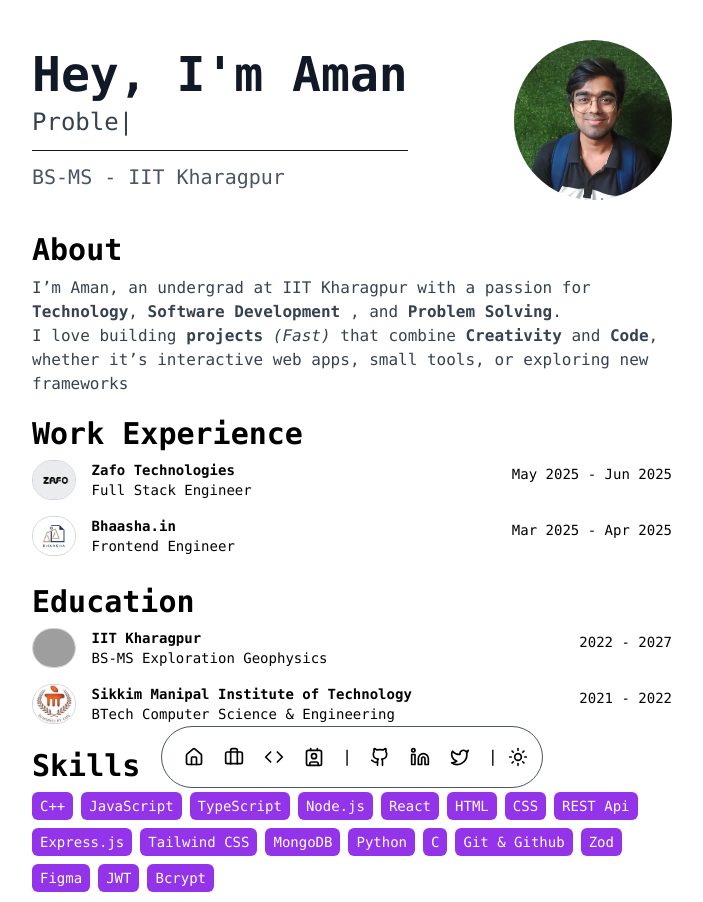
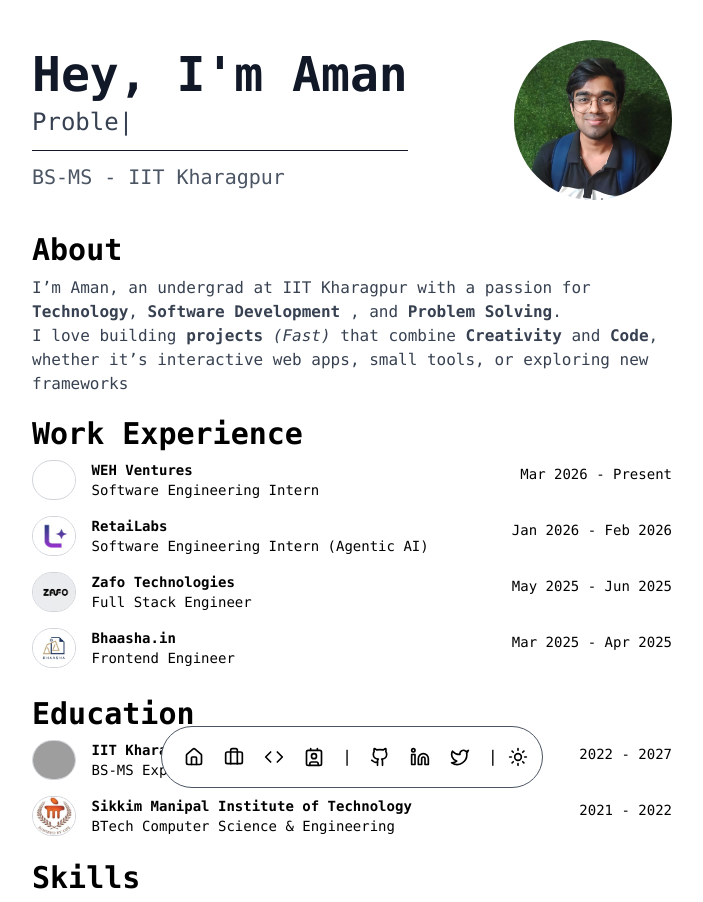
Before and after one commit to amaannn08/Aman-Gupta, a React (Vite) app: page / in a window 1280 px wide. Shown: the top 902 px of the page, without its empty margins (288-991 px from the left). Built offline with nearby package versions, Linux system fonts and the light colour scheme; grey boxes are pictures that could not be loaded.

Commit message:
Added new Experiences

```diff
--- a/src/Components/Experience.jsx
+++ b/src/Components/Experience.jsx
@@ -2,6 +2,22 @@
 
 const Experience = () => {
     const data=[
+        {
+            company:"WEH Ventures",
+            logo:"/weh.svg",
+            role:"Software Engineering Intern",
+            duration:"Mar 2026 - Present",
+            link:"https://wehventures.com/"
+        }
+        ,
+        {
+            company:"RetaiLabs",
+            logo:"/retailabs.png",
+            role:"Software Engineering Intern (Agentic AI)",
+            duration:"Jan 2026 - Feb 2026",
+            link:"https://retailabs.in/"
+        }
+        ,
         {
             company:"Zafo Technologies",
             logo:"/zafo.jpeg",
--- a/src/Components/Skills.jsx
+++ b/src/Components/Skills.jsx
@@ -1,8 +1,29 @@
 import React from 'react'
 
 const Skills = () => {
-    const skills = ["C++", "JavaScript", "TypeScript","Node.js" ,"React", "HTML", "CSS","REST Api" , "Express.js", "Tailwind CSS" ,"MongoDB", "Python", "C" ,"Git & Github" , "Zod", "Figma","JWT" ,"Bcrypt"];
+    const skills = [
+        // Core Programming
+        "C++", "JavaScript", "TypeScript", "Python", "C",
 
+        // Backend & APIs
+        "Node.js", "Express.js", "FastAPI", "REST API",
+
+        // Databases
+        "PostgreSQL", "MongoDB", "Vector Databases",
+
+        // Frontend
+        "React", "HTML", "CSS", "Tailwind CSS",
+
+        // DevOps & Deployment
+        "AWS", "CI/CD", "Git & GitHub",
+
+        // Auth & Validation
+        "JWT", "Bcrypt", "Zod",
+
+        // AI / Advanced
+        "RAG Pipelines" ,"N8N" ,"Agentic AI" ,
+        "Figma"
+      ];
     return (
         <div>
             <h1 className='mt-4 font-mono font-bold text-xl md:text-3xl'>Skills</h1>
```
Also changed, not shown: public/retailabs.png (added), public/weh.svg (added).
